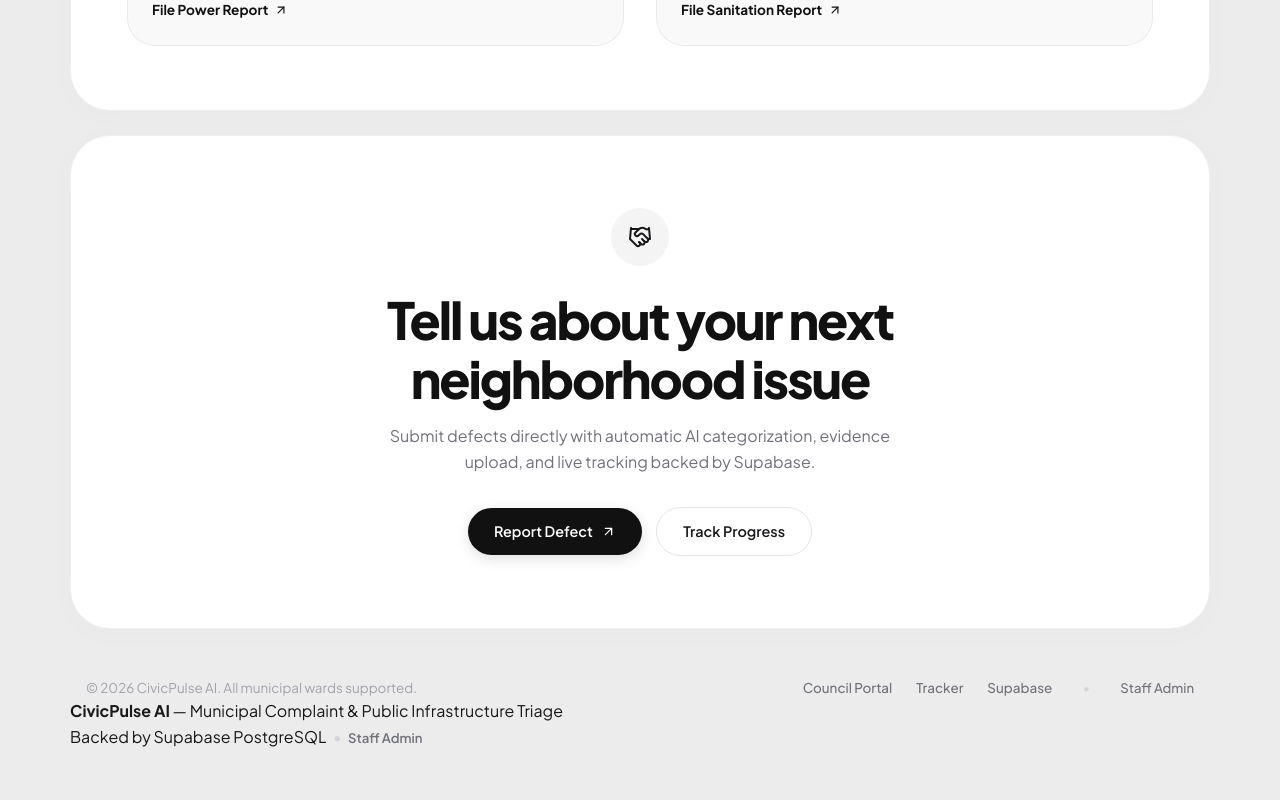
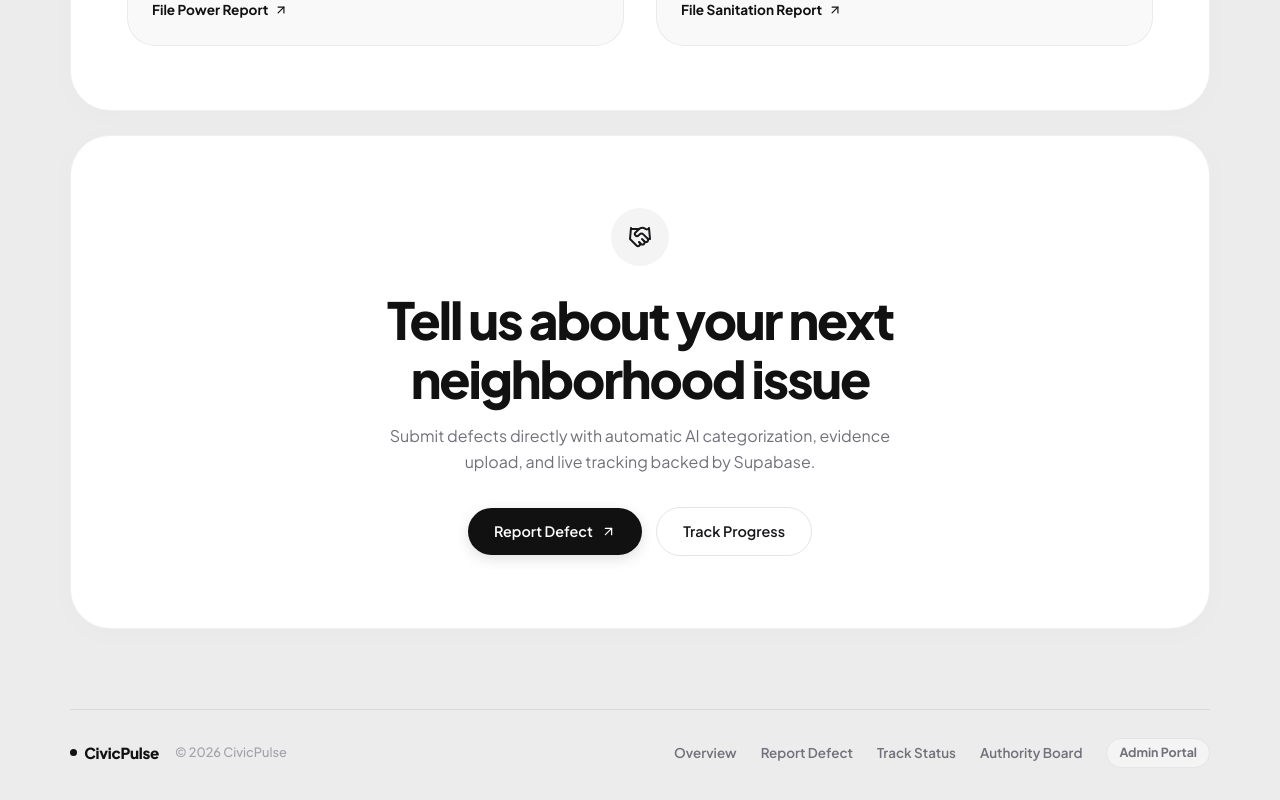
Before and after one commit to iaminsane004-max/muni, a React (Vite) app: page / in a window 1280 px wide. Shown: the part 2222-3022 px from the top of the page. Built offline with nearby package versions, Linux system fonts and the light colour scheme; no server answers; the database is empty.

Commit message:
Replace duplicate footers with single clean footer containing only essential page and admin links

```diff
--- a/src/App.jsx
+++ b/src/App.jsx
@@ -28,16 +28,23 @@ function App() {
           </Routes>
         </main>
 
-        <footer className="site-footer">
-          <div className="footer-inner">
-            <div className="footer-left">
-              <strong>CivicPulse AI</strong> — Municipal Complaint & Public Infrastructure Triage
+        <footer className="global-site-footer">
+          <div className="footer-inner-content">
+            <div className="footer-brand-wrap">
+              <Link to="/" className="footer-brand-logo">
+                <span className="footer-brand-dot" />
+                <span className="footer-brand-title">CivicPulse</span>
+              </Link>
+              <span className="footer-brand-copy">© 2026 CivicPulse</span>
             </div>
-            <div className="footer-right">
-              <span>Backed by Supabase PostgreSQL</span>
-              <span className="footer-divider">•</span>
-              <Link to="/admin" className="footer-admin-link">Staff Admin</Link>
-            </div>
+
+            <nav className="footer-nav-menu">
+              <Link to="/" className="footer-link-item">Overview</Link>
+              <Link to="/register-complaint" className="footer-link-item">Report Defect</Link>
+              <Link to="/track-complaint" className="footer-link-item">Track Status</Link>
+              <Link to="/authority" className="footer-link-item">Authority Board</Link>
+              <Link to="/admin" className="footer-link-item footer-admin-link">Admin Portal</Link>
+            </nav>
           </div>
         </footer>
       </div>
--- a/src/index.css
+++ b/src/index.css
@@ -1846,25 +1846,107 @@ body {
 }
 
 /* ==============================================================================
-   Admin Control Center & Supabase Auth Styles
+   Global Site Footer (Clean Monochrome Swiss)
    ============================================================================== */
 
-.footer-divider {
-  color: #d4d4d8;
-  margin: 0 0.4rem;
-}
-
-.footer-admin-link {
+.global-site-footer {
+  margin-top: 3.5rem;
+  padding: 1.75rem 0 1rem;
+  border-top: 1px solid rgba(0, 0, 0, 0.08);
+}
+
+.footer-inner-content {
+  display: flex;
+  align-items: center;
+  justify-content: space-between;
+  flex-wrap: wrap;
+  gap: 1.25rem;
+}
+
+.footer-brand-wrap {
+  display: flex;
+  align-items: center;
+  gap: 1rem;
+  flex-wrap: wrap;
+}
+
+.footer-brand-logo {
+  display: inline-flex;
+  align-items: center;
+  gap: 0.45rem;
+  text-decoration: none;
+}
+
+.footer-brand-dot {
+  width: 7px;
+  height: 7px;
+  border-radius: 50%;
+  background: #111111;
+}
+
+.footer-brand-title {
+  font-size: 0.95rem;
+  font-weight: 800;
+  letter-spacing: -0.02em;
+  color: var(--text-black);
+}
+
+.footer-brand-copy {
+  font-size: 0.8rem;
+  color: var(--text-light);
+  font-weight: 500;
+}
+
+.footer-nav-menu {
+  display: flex;
+  align-items: center;
+  gap: 1.5rem;
+  flex-wrap: wrap;
+}
+
+.footer-link-item {
+  color: var(--text-muted);
+  text-decoration: none;
+  font-size: 0.84rem;
+  font-weight: 600;
+  transition: all 0.2s ease;
+}
+
+.footer-link-item:hover {
+  color: var(--text-black);
+}
+
+.footer-link-item.footer-admin-link {
   color: #71717a;
+  background: #f4f4f5;
+  border: 1px solid #e4e4e7;
+  padding: 0.25rem 0.75rem;
+  border-radius: 9999px;
+  font-size: 0.78rem;
+  font-weight: 700;
+}
+
+.footer-link-item.footer-admin-link:hover {
+  background: #111111;
+  border-color: #111111;
+  color: #ffffff;
   text-decoration: none;
-  font-size: 0.82rem;
-  font-weight: 600;
-  transition: color 0.2s ease;
-}
-
-.footer-admin-link:hover {
-  color: #18181b;
-  text-decoration: underline;
+}
+
+@media (max-width: 768px) {
+  .footer-inner-content {
+    flex-direction: column;
+    align-items: center;
+    text-align: center;
+    gap: 1.25rem;
+  }
+  .footer-brand-wrap {
+    justify-content: center;
+  }
+  .footer-nav-menu {
+    justify-content: center;
+    gap: 1rem;
+  }
 }
 
 /* Auth Login Screen */
--- a/src/pages/Home.jsx
+++ b/src/pages/Home.jsx
@@ -268,20 +268,6 @@ export default function Home() {
           </Link>
         </div>
       </section>
-
-      {/* 5. Minimalist Clean Footer */}
-      <footer className="minimal-footer">
-        <div className="footer-left-copy">
-          © 2026 CivicPulse AI. All municipal wards supported.
-        </div>
-        <div className="footer-right-links">
-          <Link to="/authority">Council Portal</Link>
-          <Link to="/track-complaint">Tracker</Link>
-          <a href="https://supabase.com" target="_blank" rel="noreferrer">Supabase</a>
-          <span className="footer-divider">•</span>
-          <Link to="/admin" className="footer-admin-link">Staff Admin</Link>
-        </div>
-      </footer>
     </div>
   );
 }
```
